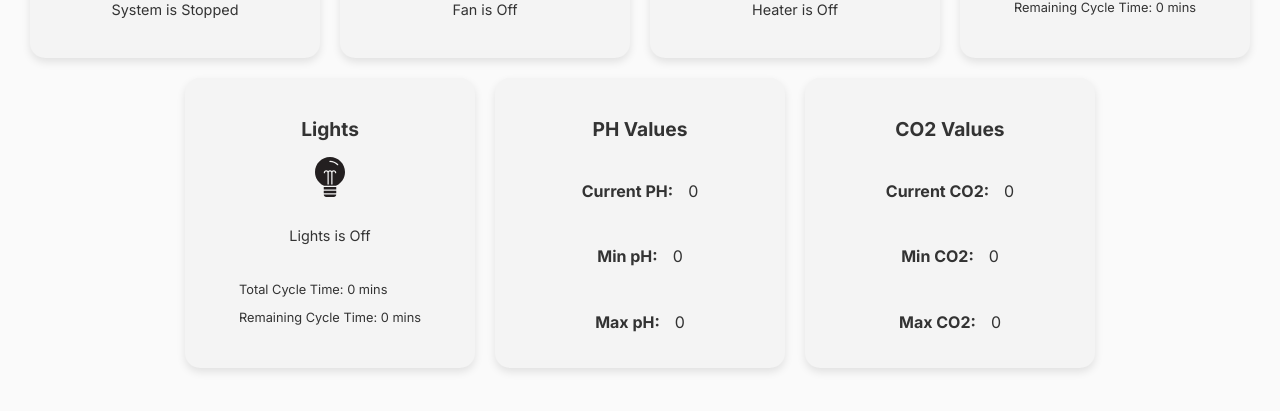
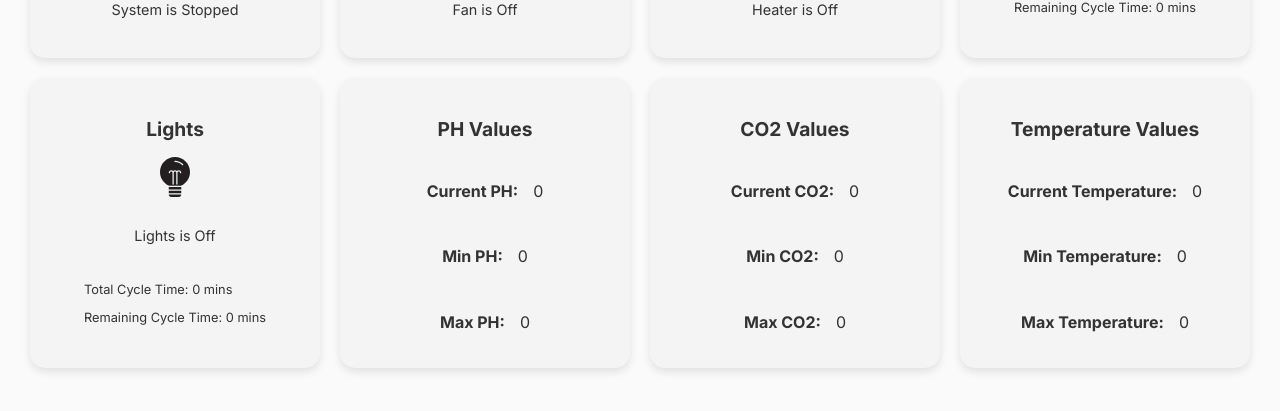
Before and after one commit to remon-samir1/smart-green, a React (Create React App) app: page /overview in a window 1280 px wide. Shown: the part 330-741 px from the top of the page. Built offline with nearby package versions, Linux system fonts and the light colour scheme; no server answers.

Commit message:
first commit

```diff
--- a/src/Components/Boxes/Boxes.js
+++ b/src/Components/Boxes/Boxes.js
@@ -1,112 +1,3 @@
-
-
-
-// import './Boxes.css';
-// import React, { useState, useEffect } from "react";
-// import BoxComponent from "./BoxComponent";
-
-// function Boxes() {
-//   const [systemStatus, setSystemStatus] = useState({
-//     fan: 0,
-//     heater: 0,
-//     pump: 0,
-//     lights: 0,
-//     stop: 1,
-//     hmiTag: 0,
-//     pumpCycleTime: { total: 0, remaining: 0 },
-//     lightsCycleTime: { total: 0, remaining: 0 },
-//   });
-
-//   // Helper function to extract value by name from API data
-//   const getValue = (data, name) => {
-//     const found = data.find(item => item.name === name);
-//     return found ? Number(found.value) : 0;
-//   };
-
-//   useEffect(() => {
-//     const fetchData = async () => {
-//       try {
-//         const response = await fetch("https://wincc-api.vercel.app/parameters/");
-//         const data = await response.json();
-
-//         setSystemStatus({
-//           fan: getValue(data, "fan"),
-//           heater: getValue(data, "heater"),
-//           pump: getValue(data, "waterpump"),
-//           lights: getValue(data, "settimeforlights") > 0 ? 1 : 0, // consider lights ON if cycle is set
-//           stop: getValue(data, "stop"),
-//           hmiTag: getValue(data, "HMI_Tag_1"),
-//           pumpCycleTime: {
-//             total: getValue(data, "settimeforwater"),
-//             remaining: getValue(data, "output_remainforwateringtime")
-//           },
-//           lightsCycleTime: {
-//             total: getValue(data, "settimeforlights"),
-//             remaining: getValue(data, "output_remainforlightstime_1")
-//           }
-//         });
-//       } catch (error) {
-//         console.error("Error fetching system data:", error);
-//       }
-//     };
-
-//     fetchData(); // Fetch once at start
-
-//     const interval = setInterval(fetchData, 5000); // Fetch every 5 seconds
-
-//     return () => clearInterval(interval); // Cleanup on component unmount
-//   }, []);
-
-//   return (
-//     <div className="box-container">
-
-//       <div className="box">
-//         <h3 className="box-title">System Status</h3>
-//         <div className={`icon icon-system-${systemStatus.stop === 0 ? "on" : "off"}`}></div>
-//         <p className="info-text">
-//           System is {systemStatus.stop === 0 ? "Running" : "Stopped"}
-//         </p>
-//       </div>
-
-//       {/* Box 2 - Fan */}
-//       <BoxComponent
-//         title="Fan"
-//         value={systemStatus.fan}
-//         hmiTag={systemStatus.hmiTag}
-//         deviceType="fan"
-//       />
-
-//       {/* Box 3 - Heater */}
-//       <BoxComponent
-//         title="Heater"
-//         value={systemStatus.heater}
-//         hmiTag={systemStatus.hmiTag}
-//         deviceType="heater"
-//       />
-
-//       {/* Box 4 - Pump */}
-//       <BoxComponent
-//         title="Pump"
-//         value={systemStatus.pump}
-//         hmiTag={systemStatus.hmiTag}
-//         deviceType="pump"
-//         cycleTime={systemStatus.pumpCycleTime}
-//       />
-
-//       {/* Box 5 - Lights */}
-//       <BoxComponent
-//         title="Lights"
-//         value={systemStatus.lights}
-//         hmiTag={systemStatus.hmiTag}
-//         deviceType="lights"
-//         cycleTime={systemStatus.lightsCycleTime}
-//       />
-//     </div>
-//   );
-// }
-
-// export default Boxes;
-
 
 import './Boxes.css';
 import React, { useState, useEffect } from "react";
@@ -123,7 +14,8 @@ function Boxes() {
     pumpCycleTime: { total: 0, remaining: 0 },
     lightsCycleTime: { total: 0, remaining: 0 },
     phValues: { current: 0, min: 0, max: 0 },
-    co2Values: { current: 0, min: 0, max: 0 }
+    co2Values: { current: 0, min: 0, max: 0 },
+    temperatureValues: { current: 0, min: 0, max: 0 }
   });
 
   // Helper function to extract value by name from API data
@@ -162,6 +54,11 @@ function Boxes() {
             current: getValue(data, "inputs_co2reading"),
             min: getValue(data, "inputs_low.limit.co2"),
             max: getValue(data, "inputs_max.limit.co2")
+          },
+          temperatureValues: {
+            current: getValue(data, "inputs_temperaturereading"),
+            min: getValue(data, "inputs_low.limit.temp"),
+            max: getValue(data, "inputs_max.limit.temp")
           }
         });
       } catch (error) {
@@ -169,11 +66,11 @@ function Boxes() {
       }
     };
 
-    fetchData(); // Fetch once at start
+    fetchData();
 
-    const interval = setInterval(fetchData, 5000); // Fetch every 5 seconds
+    const interval = setInterval(fetchData, 5000);
 
-    return () => clearInterval(interval); // Cleanup on component unmount
+    return () => clearInterval(interval);
   }, []);
 
   return (
@@ -212,7 +109,6 @@ function Boxes() {
         cycleTime={systemStatus.pumpCycleTime}
       />
 
-      {/* Box 5 - Lights */}
       <BoxComponent
         title="Lights"
         value={systemStatus.lights}
@@ -224,18 +120,24 @@ function Boxes() {
       {/* New Box - pH Values */}
       <div className="box">
         <h3 className="box-title">PH Values</h3>
-        <p style={{display:'flex', justifyContent:'center' , alignItems:'center' , gap:'15px'}}><strong>Current PH:</strong><span> {systemStatus.phValues.current} </span></p>
-        <p style={{display:'flex', justifyContent:'center' , alignItems:'center' , gap:'15px'}}><strong>Min pH:</strong> {systemStatus.phValues.min}</p>
-        <p style={{display:'flex', justifyContent:'center' , alignItems:'center' , gap:'15px'}}><strong>Max pH:</strong> {systemStatus.phValues.max}</p>
+        <p style={{display:'flex', justifyContent:'center' , alignItems:'center' , gap:'15px'}}><strong>Current PH:</strong> {systemStatus.phValues.current}</p>
+        <p style={{display:'flex', justifyContent:'center' , alignItems:'center' , gap:'15px'}}><strong>Min PH:</strong> {systemStatus.phValues.min}</p>
+        <p style={{display:'flex', justifyContent:'center' , alignItems:'center' , gap:'15px'}}><strong>Max PH:</strong> {systemStatus.phValues.max}</p>
       </div>
 
-      {/* New Box - CO2 Values */}
       <div className="box">
         <h3 className="box-title">CO2 Values</h3>
         <p style={{display:'flex', justifyContent:'center' , alignItems:'center' , gap:'15px'}}><strong>Current CO2:</strong> {systemStatus.co2Values.current}</p>
         <p style={{display:'flex', justifyContent:'center' , alignItems:'center' , gap:'15px'}}><strong>Min CO2:</strong> {systemStatus.co2Values.min}</p>
         <p style={{display:'flex', justifyContent:'center' , alignItems:'center' , gap:'15px'}}><strong>Max CO2:</strong> {systemStatus.co2Values.max}</p>
       </div>
+
+      <div className="box">
+        <h3 className="box-title">Temperature Values</h3>
+        <p style={{display:'flex', justifyContent:'center' , alignItems:'center' , gap:'15px'}}><strong>Current Temperature:</strong> {systemStatus.temperatureValues.current}</p>
+        <p style={{display:'flex', justifyContent:'center' , alignItems:'center' , gap:'15px'}}><strong>Min Temperature:</strong> {systemStatus.temperatureValues.min}</p>
+        <p style={{display:'flex', justifyContent:'center' , alignItems:'center' , gap:'15px'}}><strong>Max Temperature:</strong> {systemStatus.temperatureValues.max}</p>
+      </div>
     </div>
   );
 }
```
